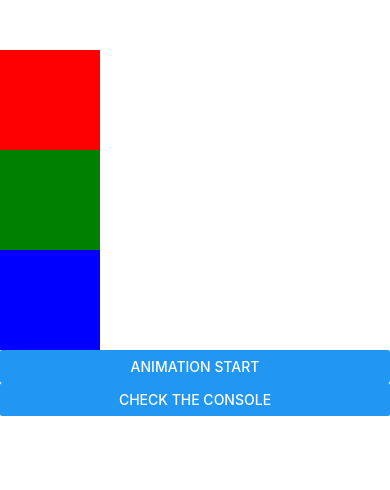
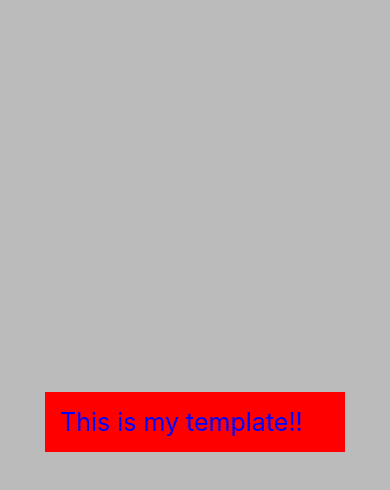
Before and after one commit to jjhstoday/React-Native, a React Native app in the folder RNative_Animation/: screen / in a window 390 px wide. Shown: the top 490 px of the page. Built offline with nearby package versions, Linux system fonts and the light colour scheme.

Commit message:
feat: 재사용 component 생성

```diff
--- a/RNative_Animation/App.js
+++ b/RNative_Animation/App.js
@@ -8,13 +8,16 @@
 
 import React from 'react';
 import {StyleSheet, View, Text} from 'react-native';
-import AnimOne from './src/Animation01';
-import AnimTwo from './src/Animation02';
+// import AnimOne from './src/Animation01';
+// import AnimTwo from './src/Animation02';
+import Supertext from './src/utils/supertext';
 
 const App = () => {
   return (
     <View style={styles.container}>
-      <AnimTwo />
+      <Supertext style={{backgroundColor: 'red'}}>
+        This is my template!!
+      </Supertext>
     </View>
   );
 };
@@ -22,8 +25,9 @@
 const styles = StyleSheet.create({
   container: {
     flex: 1,
-    backgroundColor: '#fff',
-    paddingTop: 50,
+    backgroundColor: '#bbb',
+    alignItems: 'center',
+    justifyContent: 'center',
   },
 });
 
--- /dev/null
+++ b/RNative_Animation/src/utils/supertext.js
@@ -0,0 +1,27 @@
+/**
+ * Sample React Native App
+ * https://github.com/facebook/react-native
+ *
+ * @format
+ * @flow
+ */
+
+import React from 'react';
+import {StyleSheet, Text} from 'react-native';
+
+const Supertext = ({children, style}) => {
+  console.log('####', style);
+  return <Text style={[styles.supertext, style]}>{children}</Text>;
+};
+
+const styles = StyleSheet.create({
+  supertext: {
+    backgroundColor: 'skyblue',
+    fontSize: 25,
+    color: 'blue',
+    padding: 15,
+    width: 300,
+  },
+});
+
+export default Supertext;
```
